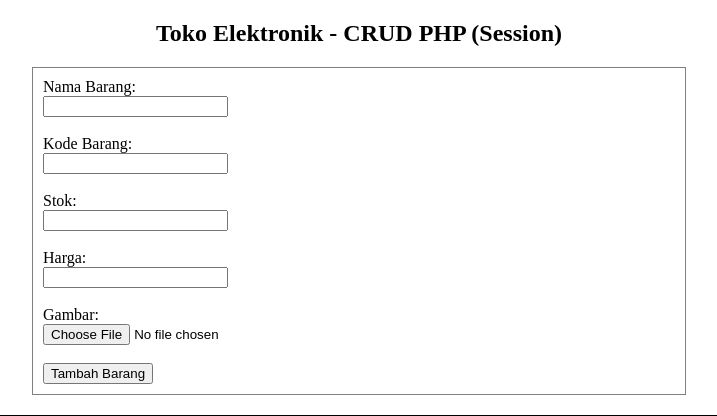
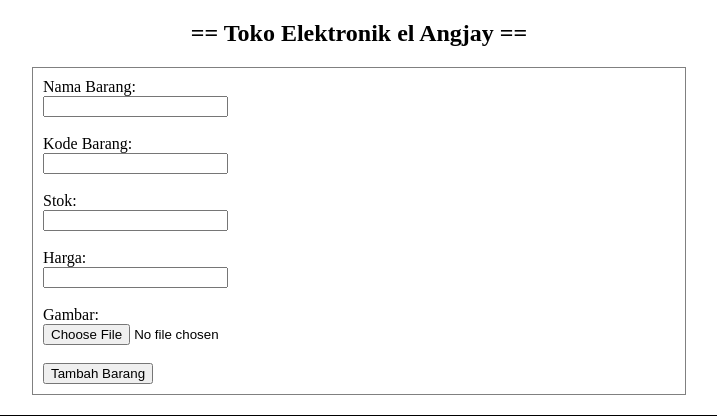
Before and after one commit to Xeramu/TP1DPBO2425C1, a PHP site: page / in a window 1280 px wide. Shown: the top 416 px of the page, without its empty margins (281-998 px from the left). Run offline with PHP 8.4, Linux system fonts and the light colour scheme.

Commit message:
commit ketiga benerin judul

```diff
--- a/PHP/Index.php
+++ b/PHP/Index.php
@@ -90,7 +90,7 @@ if (isset($_POST['update'])) {
 </head>
 <body>
 
-<h2 style="text-align:center;">Toko Elektronik - CRUD PHP (Session)</h2>
+<h2 style="text-align:center;">== Toko Elektronik el Angjay ==</h2>
 
 <!-- Form Input -->
 <form method="POST" enctype="multipart/form-data">
```
